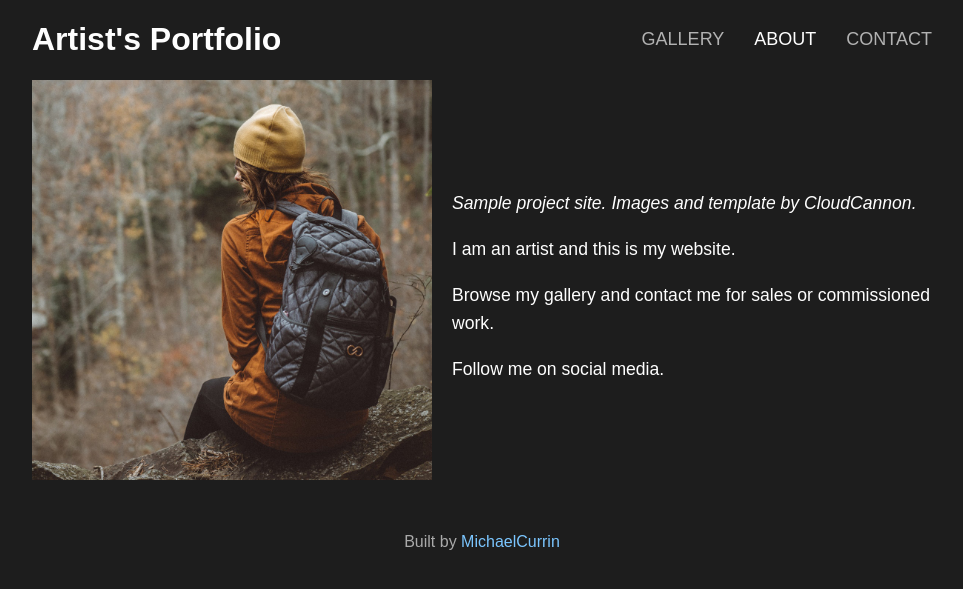
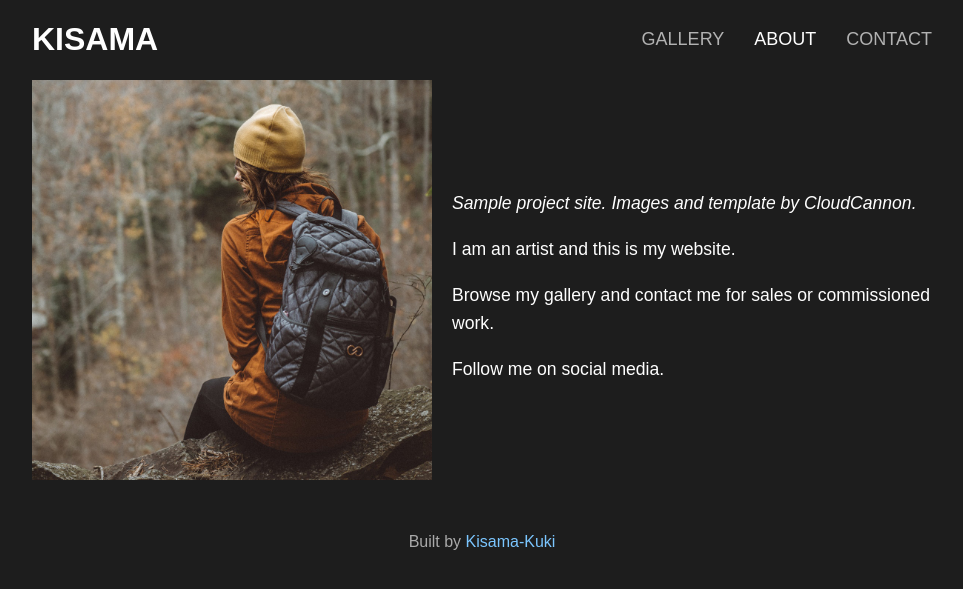
Before and after one commit to Kisama-Kuki/kisama.github.io, a Jekyll site: the page built from about.html, in a window 1280 px wide. Shown: the top 589 px of the page, without its empty margins (158-1121 px from the left). Built offline with Jekyll 4.4.1, drawn with Linux system fonts in a browser that asks for light colours; some web fonts are replaced.

Commit message:
actializacion de config
Cambio de las urls y nombres.

```diff
--- a/_config.yml
+++ b/_config.yml
@@ -1,13 +1,13 @@
 ### Site metadata
 
-title: Artist's Portfolio
+title: KISAMA
 description: A gallery of images for an artist's portfolio, built with Jekyll
 
-url: "https://artists-portfolio.netlify.app"
+url: "https://kisama.netlify.app"
 baseurl: ""
 
-github_username: "MichaelCurrin"
-repository: "MichaelCurrin/artists-portfolio"
+github_username: "Kisama-Kuki"
+repository: "Kisama-Kuki/kisama.github.io"
 
 google_analytics_key: ""
 
@@ -17,9 +17,9 @@ author:
   name: Michael Currin
   twitter:
 social:
-  name: Artist's Portfolio
+  name: KISAMA
   links:
-    - https://github.com/MichaelCurrin/artists-portfolio
+    - https://github.com/Kisama-Kuki/kisama.github.io
 
 ### Build settings
 
```
